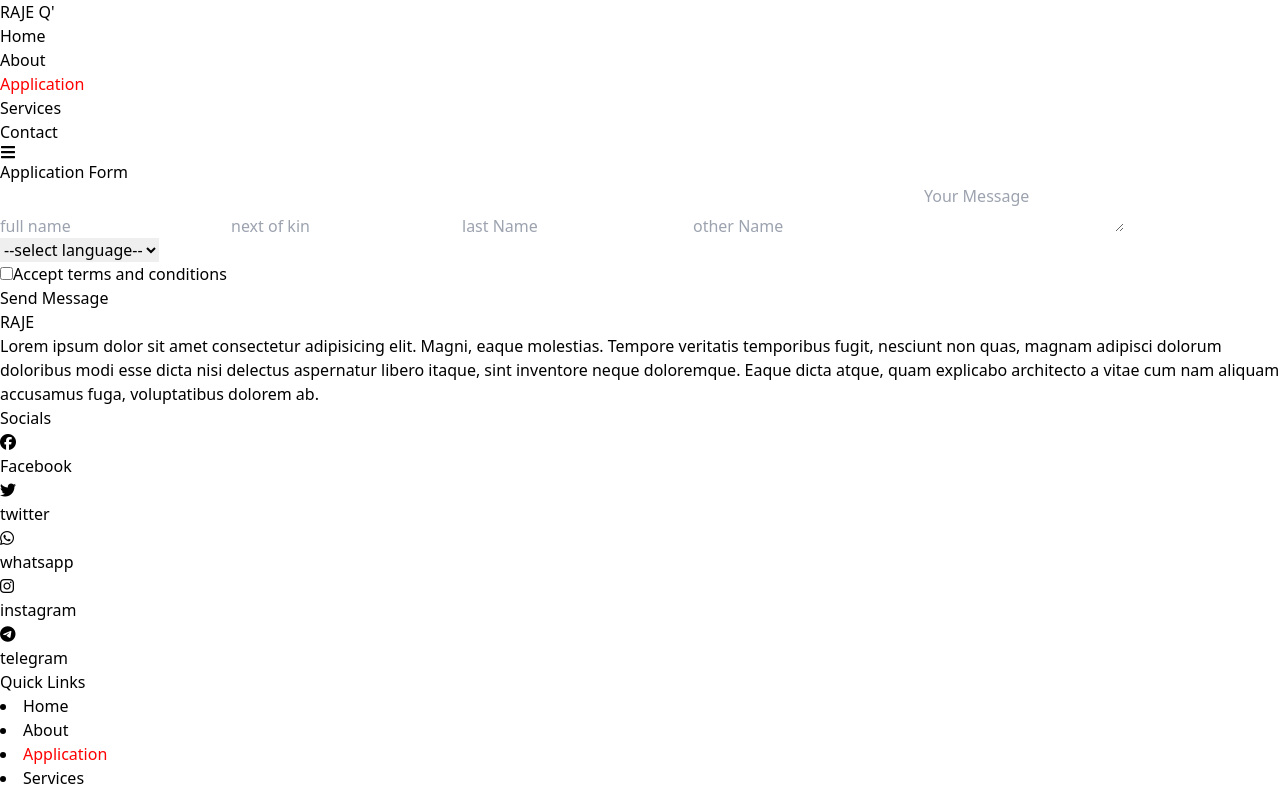
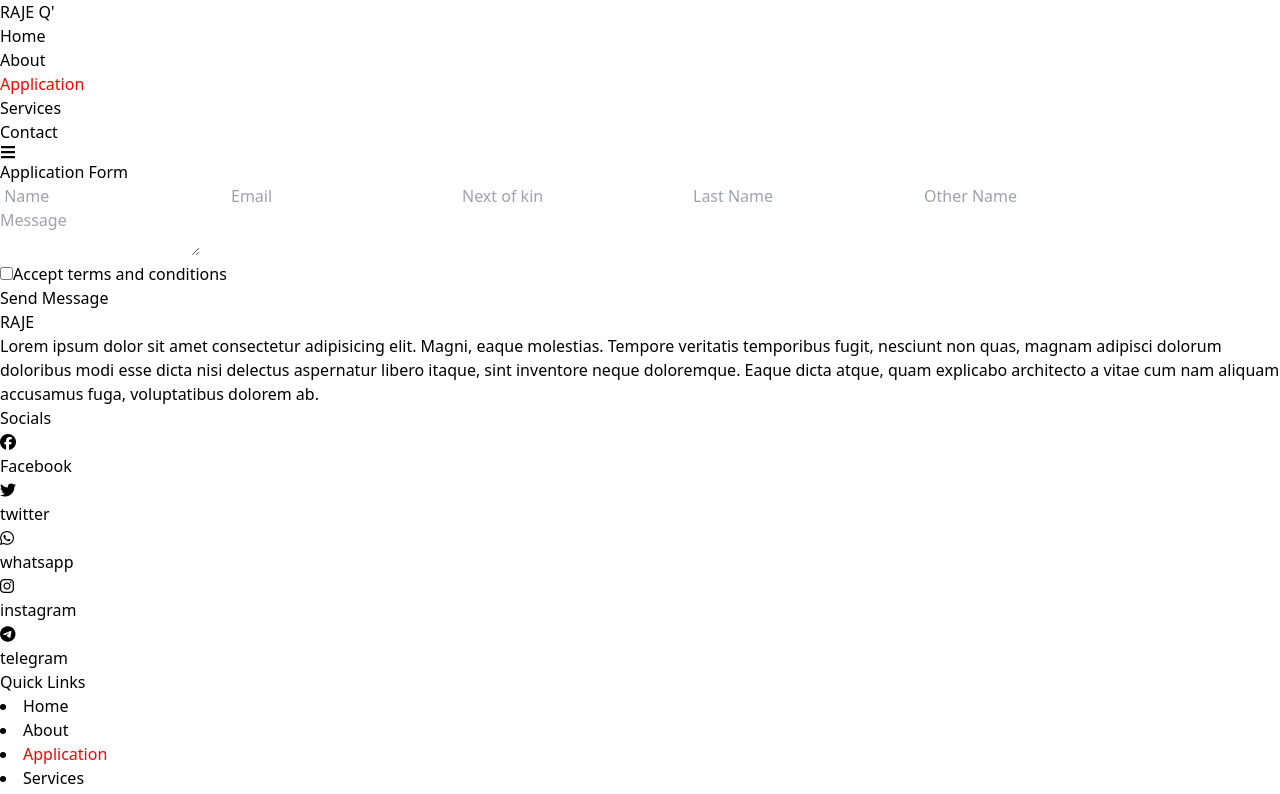
Before and after one commit to rajeQuyyum/multi-page-web, a React (Vite) app: page /contact in a window 1280 px wide. Shown: the top 794 px of the page. Built offline with nearby package versions, Linux system fonts and the light colour scheme.

Commit message:
new changes made

```diff
--- a/src/pages/Contact.jsx
+++ b/src/pages/Contact.jsx
@@ -1,64 +1,55 @@
-import React, { useState } from 'react'
+import React, { useRef } from 'react';
+import emailjs from '@emailjs/browser';
 
 
 
 export default function Contact() {
 
-  const [userData, setUserData] = useState({
-    name: '',
-    nextOfKin: '',
-    lastName: '',
-    otherName:'',
-    YourMessage:'',
-    agree: false
-  })
+  const form = useRef();
 
-  function updateData(e){
-    const {name, value, type, checked} = e.target
+  const sendEmail = (e) => {
+    e.preventDefault();
 
-    setUserData(prev => {
-      return {...prev, [name]: type === "checkbox" ? checked : value}
-    })
+    alert("successfully submited")
 
-  }
+    emailjs
+      .sendForm('service_mf3onfe', 'template_47uzenf', form.current, {
+        publicKey: 'BJpoc-Ljr9diUCcu2',
+      })
+      .then(
+        (Result) => {
+          console.log(Result.text);
+        },
+        (error) => {
+          console.log(error.text);
+        },
+      );
+  };
 
-  console.log(userData);
 
-  function submitForm(e){
-    e.preventDefault()
-    setUserData({
-      name: '',
-      nextOfKin: '',
-      lastName: '',
-      otherName:'',
-      YourMessage:'',
-      agree: false,
-      language: ''
-    })
-  }
+
+
+
+
 
   return (
     <div className="flex justify-center py-12">
-        <form action="" className='w-[90%] md:w-[700px]' onSubmit={submitForm}>
+        <form ref={form} onSubmit={sendEmail} action="" className='w-[90%] md:w-[700px]'>
             <h1 className="text-center font-semibold text-2xl mb-5">Application <span className='text-orange-600'>Form</span></h1>
 
-            <input type="text" name="name" value={userData.name} id="" placeholder='full name' className="w-full h-10 border rounded-md mb-3 px-2" onChange={updateData} />
-            <input type="text" name="nextOfKin" value={userData.nextOfKin} id="" placeholder='next of kin' className="w-full h-10 border rounded-md mb-3 px-2" onChange={updateData}/>
-            <input type="text" name="lastName" value={userData.lastName} id="" placeholder='last Name' className="w-full h-10 border rounded-md mb-3 px-2" onChange={updateData} />
-            <input type="text" name="otherName" value={userData.otherName} id="" placeholder='other Name' className="w-full h-10 border rounded-md mb-3 px-2" onChange={updateData} />
-            <textarea name="YourMessage" value={userData.YourMessage} id="" placeholder='Your Message' className='border w-full h-[150px] rounded-md py-3 px-3 resize-none' onChange={updateData}></textarea>
-            <select name="language" onChange={updateData} id="">
-              <option value="">--select language--</option>
-              <option value="html">html</option>
-              <option value="css">css</option>
-              <option value="js">javascript</option>
-              <option value="react">react js</option>
-            </select>
+            <input type="Name" name="user_name"  id="" placeholder=' Name' className="w-full h-10 border rounded-md mb-3 px-2"  />
+            <input type="Email" name="user_email" id="" placeholder='Email' className="w-full h-10 border rounded-md mb-3 px-2"  />
+            <input type="text" name="user_nextOfKin" id="" placeholder='Next of kin' className="w-full h-10 border rounded-md mb-3 px-2" />
+            <input type="text" name="user_lastName"  id="" placeholder='Last Name' className="w-full h-10 border rounded-md mb-3 px-2"  />
+            <input type="text" name="user_otherName"  id="" placeholder='Other Name' className="w-full h-10 border rounded-md mb-3 px-2"  />
+            <textarea type="message" name="message" id="" placeholder='Message' className="w-full h-[150px] border rounded-md mb-3 px-2 resize-none" ></textarea>
+
+
             <div>
-              <input type="checkbox" name="agree" checked={userData.agree} onChange={updateData} id="" />
+              <input type="checkbox" name="agree"  id="" />
               <label htmlFor="">Accept terms and conditions</label>
             </div>
-            <button className='text-white bg-black block mx-auto mt-8 px-4 py-1 rounded-md hover:scale-105' disabled={!userData.agree}>Send Message</button>
+            <button className='text-white bg-black block mx-auto mt-8 px-4 py-1 rounded-md hover:scale-105' >Send Message</button>
         </form>
     </div>
   )
```
